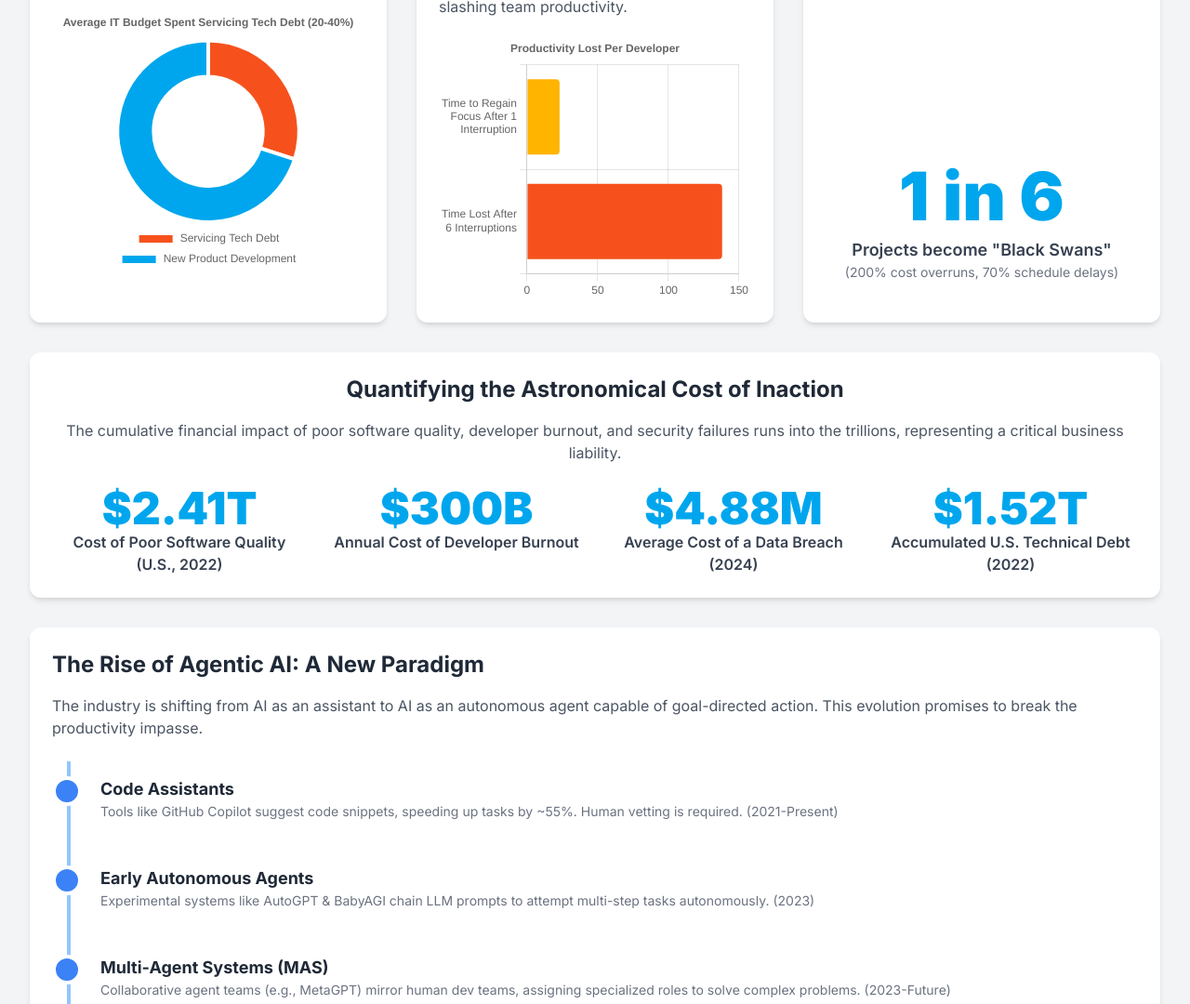
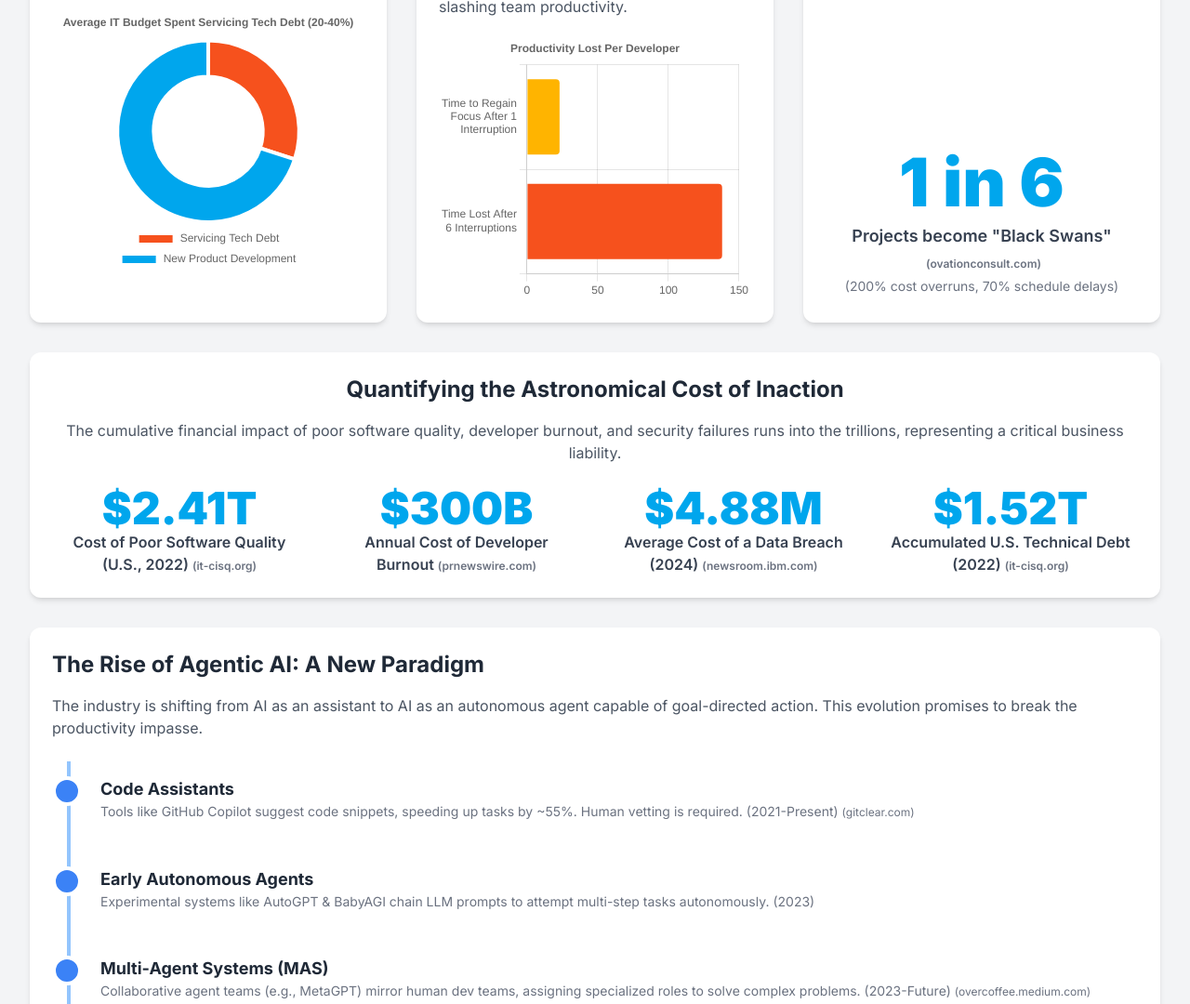
Before and after one commit to Sudhir-Dharan/MAITRI, a website: page info/problem.html in a window 1280 px wide. Shown: the part 789-1869 px from the top of the page at 93% size. Drawn offline with nearby package versions, Linux system fonts and the light colour scheme.

Commit message:
Update problem.html

```diff
--- a/info/problem.html
+++ b/info/problem.html
@@ -48,6 +48,11 @@
             font-size: 2rem;
             color: #F6511D;
             line-height: 1;
+        }
+        .citation {
+            font-size: 0.75rem;
+            color: #6B7280;
+            margin-left: 0.25rem;
         }
     </style>
 </head>
@@ -109,7 +114,7 @@
                 <div class="flex items-center justify-center h-full">
                     <div class="text-center">
                         <div class="text-7xl kpi-value">1 in 6</div>
-                        <div class="text-lg font-semibold text-gray-700 mt-2">Projects become "Black Swans"</div>
+                        <div class="text-lg font-semibold text-gray-700 mt-2">Projects become "Black Swans"<span class="citation">(ovationconsult.com)</span></div>
                         <p class="text-sm text-gray-500">(200% cost overruns, 70% schedule delays)</p>
                     </div>
                 </div>
@@ -121,19 +126,19 @@
                 <div class="grid grid-cols-1 md:grid-cols-2 lg:grid-cols-4 gap-6 text-center">
                     <div>
                         <p class="text-4xl md:text-5xl kpi-value">$2.41T</p>
-                        <p class="font-semibold text-gray-700">Cost of Poor Software Quality (U.S., 2022)</p>
+                        <p class="font-semibold text-gray-700">Cost of Poor Software Quality (U.S., 2022)<span class="citation">(it-cisq.org)</span></p>
                     </div>
                     <div>
                         <p class="text-4xl md:text-5xl kpi-value">$300B</p>
-                        <p class="font-semibold text-gray-700">Annual Cost of Developer Burnout</p>
+                        <p class="font-semibold text-gray-700">Annual Cost of Developer Burnout<span class="citation">(prnewswire.com)</span></p>
                     </div>
                     <div>
                         <p class="text-4xl md:text-5xl kpi-value">$4.88M</p>
-                        <p class="font-semibold text-gray-700">Average Cost of a Data Breach (2024)</p>
+                        <p class="font-semibold text-gray-700">Average Cost of a Data Breach (2024)<span class="citation">(newsroom.ibm.com)</span></p>
                     </div>
                      <div>
                         <p class="text-4xl md:text-5xl kpi-value">$1.52T</p>
-                        <p class="font-semibold text-gray-700">Accumulated U.S. Technical Debt (2022)</p>
+                        <p class="font-semibold text-gray-700">Accumulated U.S. Technical Debt (2022)<span class="citation">(it-cisq.org)</span></p>
                     </div>
                 </div>
             </section>
@@ -146,7 +151,7 @@
                         <div class="pl-8 relative">
                            <div class="absolute -left-5 top-0 w-8 h-8 bg-blue-500 rounded-full border-4 border-white"></div>
                            <h3 class="font-bold text-lg">Code Assistants</h3>
-                           <p class="text-sm text-gray-500">Tools like GitHub Copilot suggest code snippets, speeding up tasks by ~55%. Human vetting is required. (2021-Present)</p>
+                           <p class="text-sm text-gray-500">Tools like GitHub Copilot suggest code snippets, speeding up tasks by ~55%. Human vetting is required. (2021-Present)<span class="citation">(gitclear.com)</span></p>
                         </div>
                         <div class="pl-8 relative">
                            <div class="absolute -left-5 top-0 w-8 h-8 bg-blue-500 rounded-full border-4 border-white"></div>
@@ -156,7 +161,7 @@
                         <div class="pl-8 relative">
                            <div class="absolute -left-5 top-0 w-8 h-8 bg-blue-500 rounded-full border-4 border-white"></div>
                            <h3 class="font-bold text-lg">Multi-Agent Systems (MAS)</h3>
-                           <p class="text-sm text-gray-500">Collaborative agent teams (e.g., MetaGPT) mirror human dev teams, assigning specialized roles to solve complex problems. (2023-Future)</p>
+                           <p class="text-sm text-gray-500">Collaborative agent teams (e.g., MetaGPT) mirror human dev teams, assigning specialized roles to solve complex problems. (2023-Future)<span class="citation">(overcoffee.medium.com)</span></p>
                         </div>
                          <div class="pl-8 relative">
                            <div class="absolute -left-5 top-0 w-8 h-8 bg-blue-500 rounded-full border-4 border-white"></div>
@@ -181,7 +186,7 @@
                 <div class="flex items-center justify-center h-full">
                     <div class="text-center">
                         <div class="text-7xl kpi-value">63%</div>
-                        <div class="text-lg font-semibold text-gray-700 mt-2">of developers already use AI coding tools (2024)</div>
+                        <div class="text-lg font-semibold text-gray-700 mt-2">of developers already use AI coding tools (2024)<span class="citation">(gitclear.com)</span></div>
                     </div>
                 </div>
             </section>
```
